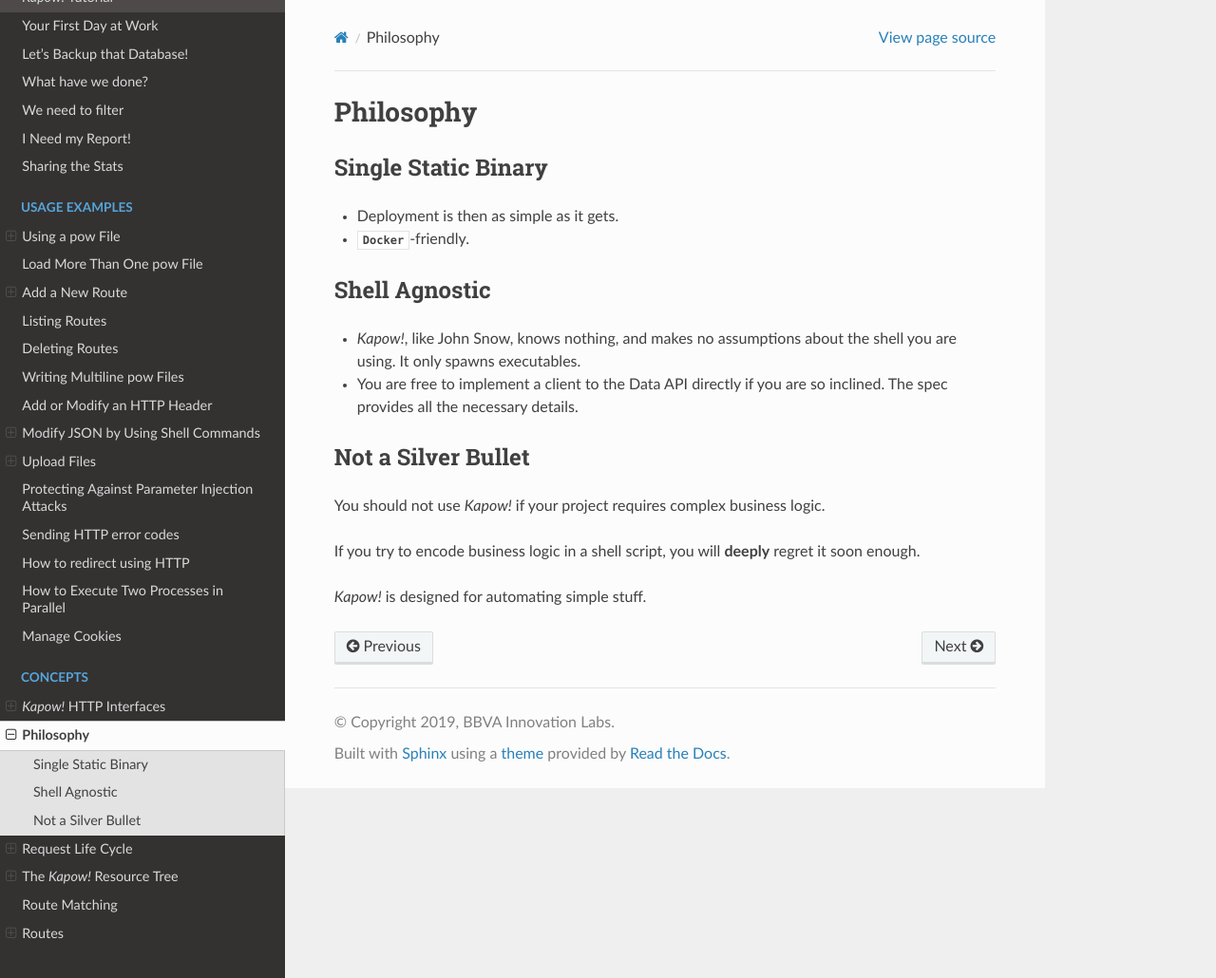
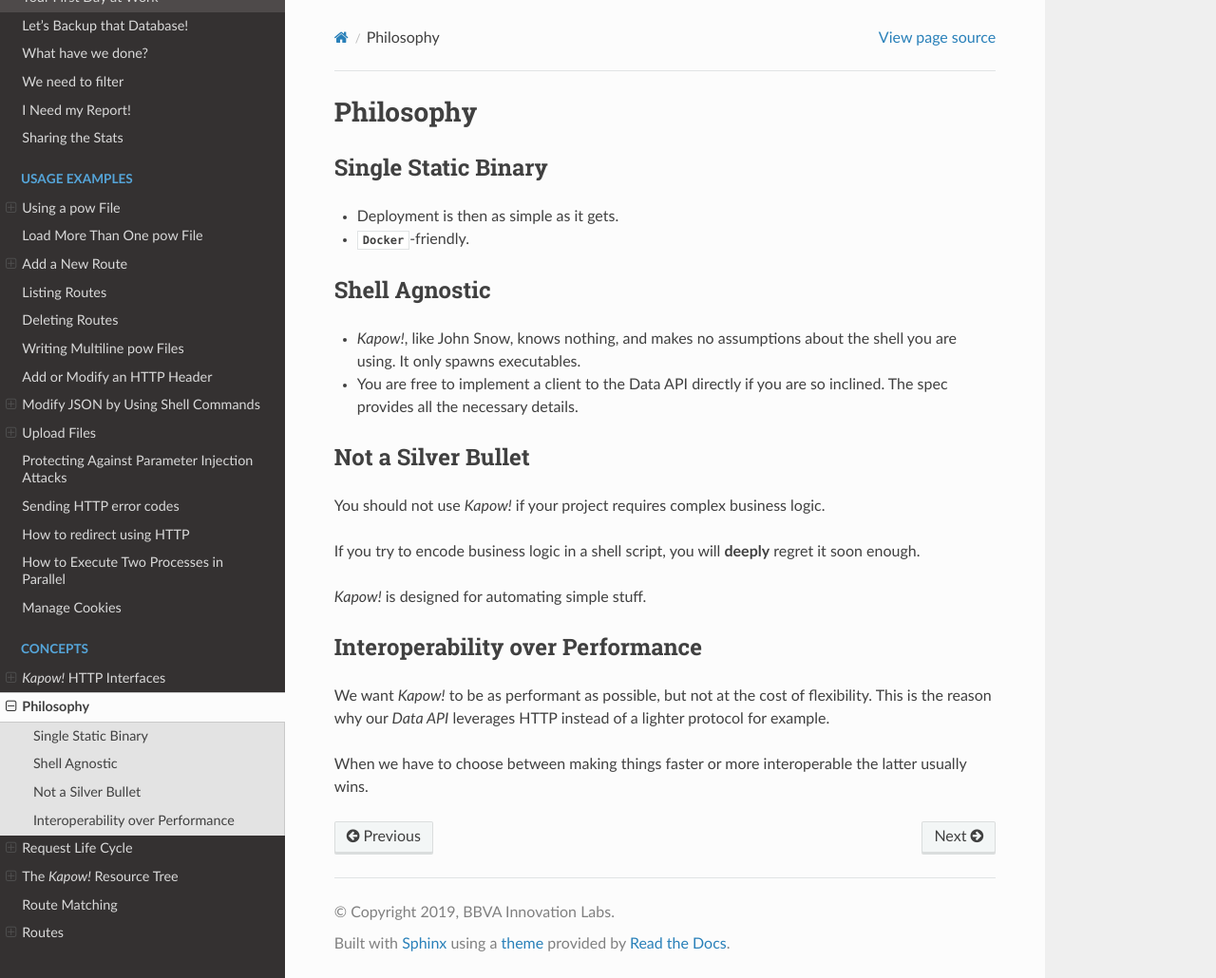
Before and after one commit to BBVA/kapow, a Sphinx documentation site: the page built from docs/source/concepts/philosophy.rst, in a window 1280 px wide and 1030 px high. Shown: the whole window at 95% size. Built offline with Sphinx 7.4.7 and the Read the Docs theme 2.0.0, drawn with Linux system fonts in a browser that asks for light colours.

Commit message:
doc: Missing subsection in philosophy section

```diff
--- a/docs/source/concepts/philosophy.rst
+++ b/docs/source/concepts/philosophy.rst
@@ -29,3 +29,14 @@
 regret it soon enough.
 
 *Kapow!* is designed for automating simple stuff.
+
+
+Interoperability over Performance
+----------------------------
+
+We want *Kapow!* to be as performant as possible, but not at the cost of
+flexibility.  This is the reason why our *Data API* leverages HTTP
+instead of a lighter protocol for example.
+
+When we have to choose between making things faster or more
+interoperable the latter usually wins.
```
